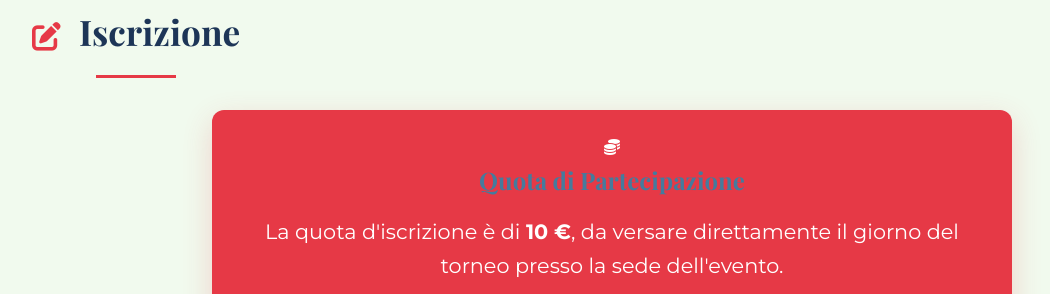
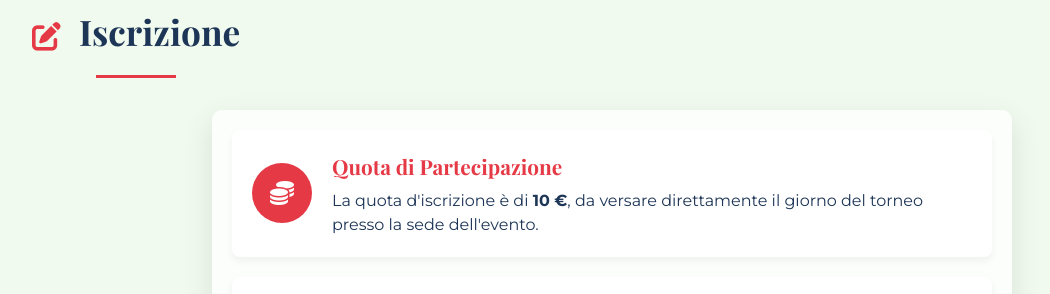
Before and after one commit to Gemini1983/trofeoscacchicirce, a plain HTML site: page index.html in a window 1280 px wide. Shown: the part 3230-3524 px from the top of the page, without its empty margins (28-1078 px from the left). Drawn offline with nearby package versions, Linux system fonts and the light colour scheme.

Commit message:
Enhance registration section with detailed, card-based information layout

```diff
--- a/styles.css
+++ b/styles.css
@@ -739,20 +739,66 @@ nav li a:hover:after {
 }
 
 .registration-info {
+    margin-bottom: 40px;
+    background-color: rgba(255, 255, 255, 0.8);
+    padding: 20px;
+    border-radius: 10px;
+    box-shadow: var(--box-shadow);
     max-width: 800px;
-    margin: 0 auto 40px;
-    background: var(--color-primary);
-    color: white;
-    padding: 25px;
-    border-radius: 12px;
-    text-align: center;
-    box-shadow: 0 10px 30px rgba(230, 57, 70, 0.2);
+    margin-left: auto;
+    margin-right: auto;
+    display: flex;
+    flex-direction: column;
+    gap: 20px;
 }
 
-.registration-info p {
-    margin-bottom: 15px;
+.registration-card {
+    display: flex;
+    align-items: center;
+    padding: 20px;
+    background-color: white;
+    border-radius: 8px;
+    box-shadow: 0 4px 8px rgba(0, 0, 0, 0.05);
+    transition: transform 0.3s ease, box-shadow 0.3s ease;
+}
+
+.registration-card:hover {
+    transform: translateY(-5px);
+    box-shadow: 0 8px 16px rgba(0, 0, 0, 0.1);
+}
+
+.registration-icon {
+    background-color: var(--color-primary);
+    color: white;
+    width: 60px;
+    height: 60px;
+    border-radius: 50%;
+    display: flex;
+    align-items: center;
+    justify-content: center;
+    margin-right: 20px;
+    flex-shrink: 0;
+}
+
+.registration-icon i {
+    font-size: 24px;
+}
+
+.registration-text {
+    flex: 1;
+}
+
+.registration-text h3 {
+    color: var(--color-primary);
+    margin-bottom: 5px;
     font-size: 1.3rem;
-    font-weight: 500;
+    font-weight: 600;
+}
+
+.registration-text p {
+    margin: 0;
+    line-height: 1.5;
+    color: var(--color-dark);
 }
 
 .registration-form {
@@ -1089,8 +1135,15 @@ footer::before {
         font-size: 1.1rem;
     }
 
-    .registration-info p {
-        font-size: 1.1rem;
+    .registration-card {
+        flex-direction: column;
+        text-align: center;
+        padding: 25px 15px;
+    }
+
+    .registration-icon {
+        margin-right: 0;
+        margin-bottom: 15px;
     }
 
     .image-frame {
```
